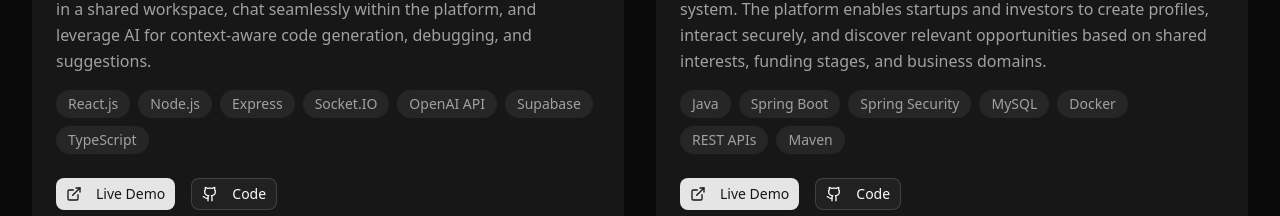
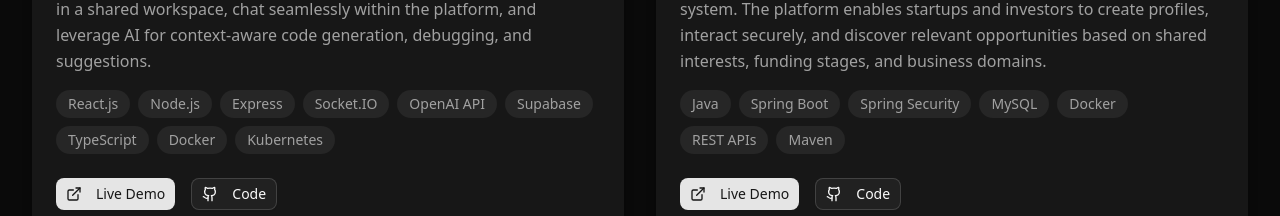
Before and after one commit to Ashutoshgola/ashutosh-gola-portfolio, a Next.js app: page / in a window 1280 px wide. Shown: the part 3580-3796 px from the top of the page. Built offline with nearby package versions, Linux system fonts and the light colour scheme.

Commit message:
updated project

```diff
--- a/components/Projects.tsx
+++ b/components/Projects.tsx
@@ -24,7 +24,7 @@ const ProjectsSection = () => {
       image:
         "/code-collab.png",
       technologies: [
-        "React.js", "Node.js", "Express", "Socket.IO", "OpenAI API", "Supabase", "TypeScript",
+        "React.js", "Node.js", "Express", "Socket.IO", "OpenAI API", "Supabase", "TypeScript","Docker","Kubernetes",
       ],
       liveUrl: "https://code-colab-seven.vercel.app",
       githubUrl: "https://github.com/Ashutoshgola/code-colab",
```
